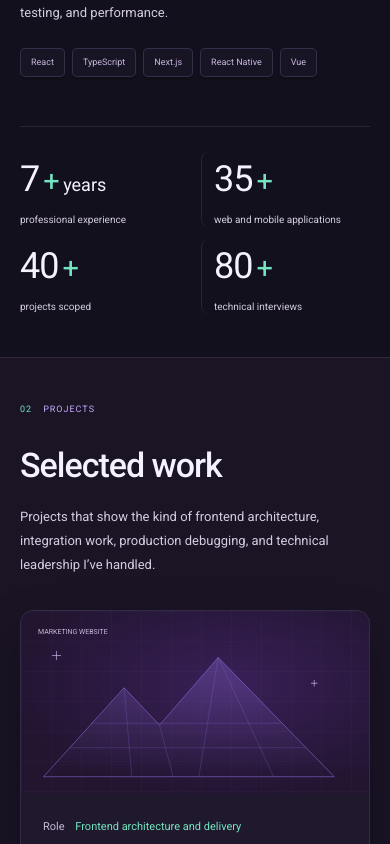
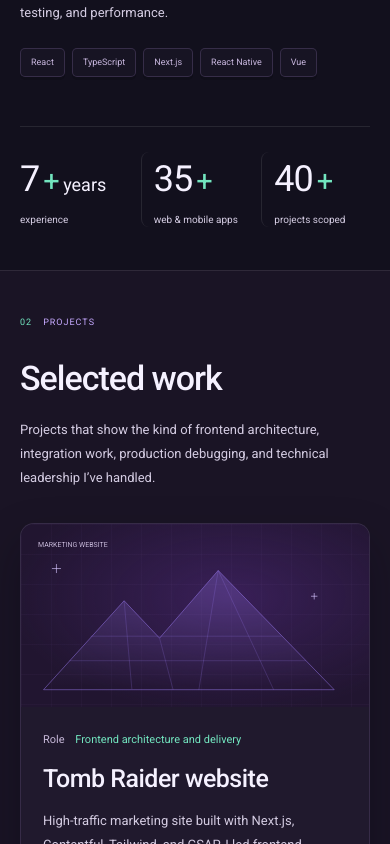
Before and after one commit to Datki11/portfolio-site, a Next.js app: page / in a window 390 px wide. Shown: the part 2160-3004 px from the top of the page. Built offline with nearby package versions, Linux system fonts and the light colour scheme; a web font is replaced by a local one.

Commit message:
Focus metrics on engineering scope and move interviews to experience

```diff
--- a/app/CareerJourney.tsx
+++ b/app/CareerJourney.tsx
@@ -33,6 +33,10 @@ export default function CareerJourney() {
           I joined Vigilus in 2019 and moved from software engineer to senior
           engineer and then principal frontend engineer as my scope expanded
           across architecture, delivery, code review, and technical leadership.
+        </p>
+        <p>
+          I’ve also conducted 80+ technical interviews as part of the team’s
+          hiring process.
         </p>
         <div
           className="career-blueprint"
--- a/app/globals.css
+++ b/app/globals.css
@@ -509,7 +509,7 @@ h3 {
 }
 .impact-strip {
   display: grid;
-  grid-template-columns: repeat(4, 1fr);
+  grid-template-columns: repeat(3, 1fr);
   border-top: 1px solid var(--line);
   margin-top: 40px;
   padding-top: 30px;
@@ -1215,7 +1215,7 @@ h3 {
     font-size: 9px;
   }
   .impact-strip {
-    grid-template-columns: repeat(2, minmax(0, 1fr));
+    grid-template-columns: repeat(3, minmax(0, 1fr));
     gap: 12px;
     margin-top: 26px;
     padding-top: 25px;
@@ -1223,7 +1223,7 @@ h3 {
   .impact-strip > div {
     padding-left: 12px;
   }
-  .impact-strip > div:nth-child(odd) {
+  .impact-strip > div:first-child {
     border-left: 0;
     padding-left: 0;
   }
--- a/app/page.tsx
+++ b/app/page.tsx
@@ -222,25 +222,19 @@ export default function Home() {
                 7<span>+</span>
                 <small> years</small>
               </strong>
-              <p>professional experience</p>
+              <p>experience</p>
             </div>
             <div>
               <strong>
                 35<span>+</span>
               </strong>
-              <p>web and mobile applications</p>
+              <p>web &amp; mobile apps</p>
             </div>
             <div>
               <strong>
                 40<span>+</span>
               </strong>
               <p>projects scoped</p>
-            </div>
-            <div>
-              <strong>
-                80<span>+</span>
-              </strong>
-              <p>technical interviews</p>
             </div>
           </div>
         </section>
```
